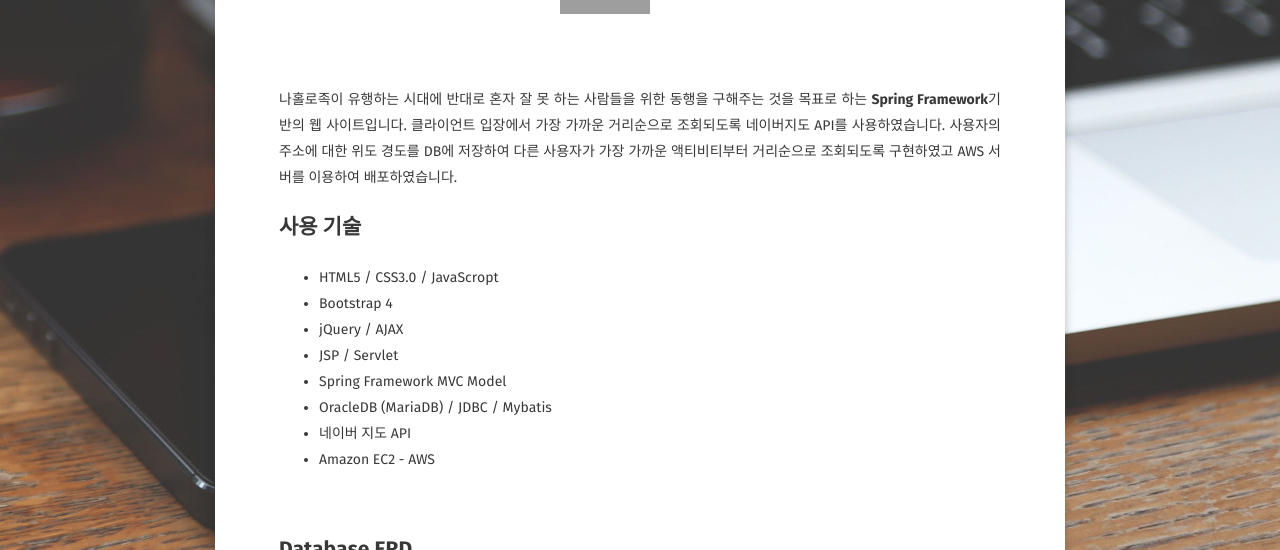
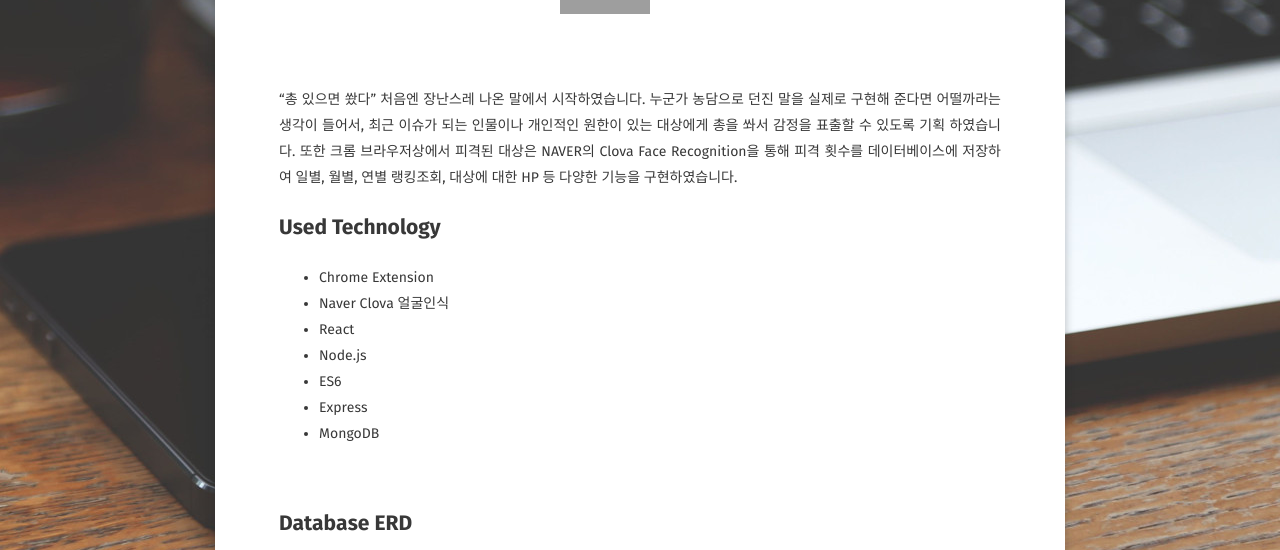
Before and after one commit to hamyongjae/hamyongjae.github.io, a Jekyll site: the page built from _posts/2018-12-09-portfolio4.md, in a window 1280 px wide and 1400 px high, scrolled down 521 px, cut to the strip 169-719 px from the top of the window. Built offline with Jekyll 4.4.1, drawn with Linux system fonts in a browser that asks for light colours; some web fonts are replaced; comment, search, counter and statistics services are not loaded; grey boxes are pictures that could not be loaded.

Commit message:
portfolio4

```diff
--- a/_posts/2018-12-09-portfolio4.md
+++ b/_posts/2018-12-09-portfolio4.md
@@ -2,7 +2,7 @@
 layout: post
 title:  "Chrome Extension을 활용한 얼굴인식 피격 플랫폼"
 date:   2018-12-09
-excerpt: "Chrome Extension / Naver Clova 얼굴인식 / React / Node.js / ES6 / Express"
+excerpt: "Chrome Extension / Naver Clova 얼굴인식 / React / Node.js / ES6 / Express / MongoDB"
 project: true
 tag:
 - Chrome Extension
@@ -11,6 +11,7 @@ tag:
 - Node.js
 - ES6
 - Express
+- MongoDB
 comments: true
 ---
 
@@ -18,24 +19,23 @@ comments: true
 
 <center>
 <!-- <iframe src="https://ghbtns.com/github-btn.html?user=hamyongjae&repo=Spring_project1_Oracle&type=star&count=true&size=large" frameborder="0" scrolling="0" width="160px" height="30px"></iframe> -->
-<iframe src="https://ghbtns.com/github-btn.html?user=hamyongjae&repo=Spring_project1_Oracle&type=watch&count=true&size=large&v=2" frameborder="0" scrolling="0" width="160px" height="30px"></iframe>
+<iframe src="https://ghbtns.com/github-btn.html?user=hamyongjae&repo=shot&type=watch&count=true&size=large&v=2" frameborder="0" scrolling="0" width="160px" height="30px"></iframe>
 </center>
 
 <br />
 
-나홀로족이 유행하는 시대에 반대로 혼자 잘 못 하는 사람들을 위한 동행을 구해주는 것을 목표로 하는 **Spring Framework**기반의 웹 사이트입니다. 클라이언트 입장에서 가장 가까운 거리순으로 조회되도록 네이버지도 API를 사용하였습니다. 사용자의 주소에 대한 위도 경도를 DB에 저장하여 다른 사용자가 가장 가까운 액티비티부터 거리순으로 조회되도록 구현하였고 AWS 서버를 이용하여 배포하였습니다.
+"총 있으면 쐈다" 처음엔 장난스레 나온 말에서 시작하였습니다. 누군가 농담으로 던진 말을 실제로 구현해 준다면 어떨까라는 생각이 들어서, 최근 이슈가 되는 인물이나 개인적인 원한이 있는 대상에게 총을 쏴서 감정을 표출할 수 있도록 기획 하였습니다. 또한 크롬 브라우저상에서 피격된 대상은 NAVER의 Clova Face Recognition을 통해 피격 횟수를 데이터베이스에 저장하여 일별, 월별, 연별 랭킹조회, 대상에 대한 HP 등 다양한 기능을 구현하였습니다.
 
 
 
-## 사용 기술
-* HTML5 / CSS3.0 / JavaScropt
-* Bootstrap 4
-* jQuery / AJAX
-* JSP / Servlet
-* Spring Framework MVC Model
-* OracleDB (MariaDB) / JDBC / Mybatis
-* 네이버 지도 API
-* Amazon EC2 - AWS
+## Used Technology
+* Chrome Extension
+* Naver Clova 얼굴인식
+* React
+* Node.js
+* ES6
+* Express
+* MongoDB
 
 <br />
 
```
Also changed, not shown: _posts/2018-12-05-portfolio3.md (+1 -1 lines), _posts/2018-12-06-portfolio2.md (+1 -1 lines), _posts/2018-12-07-portfolio1.md (+1 -1 lines).
